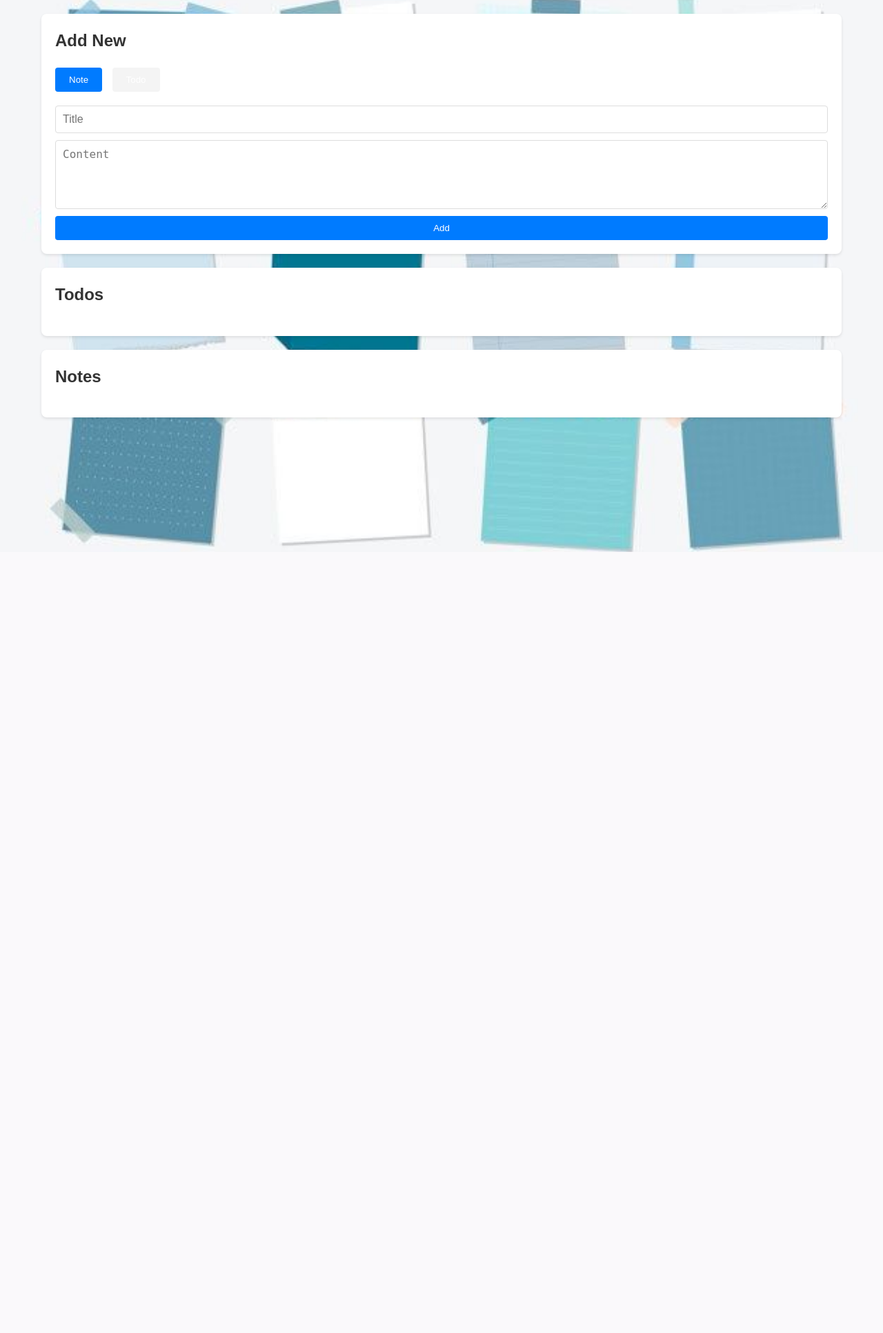
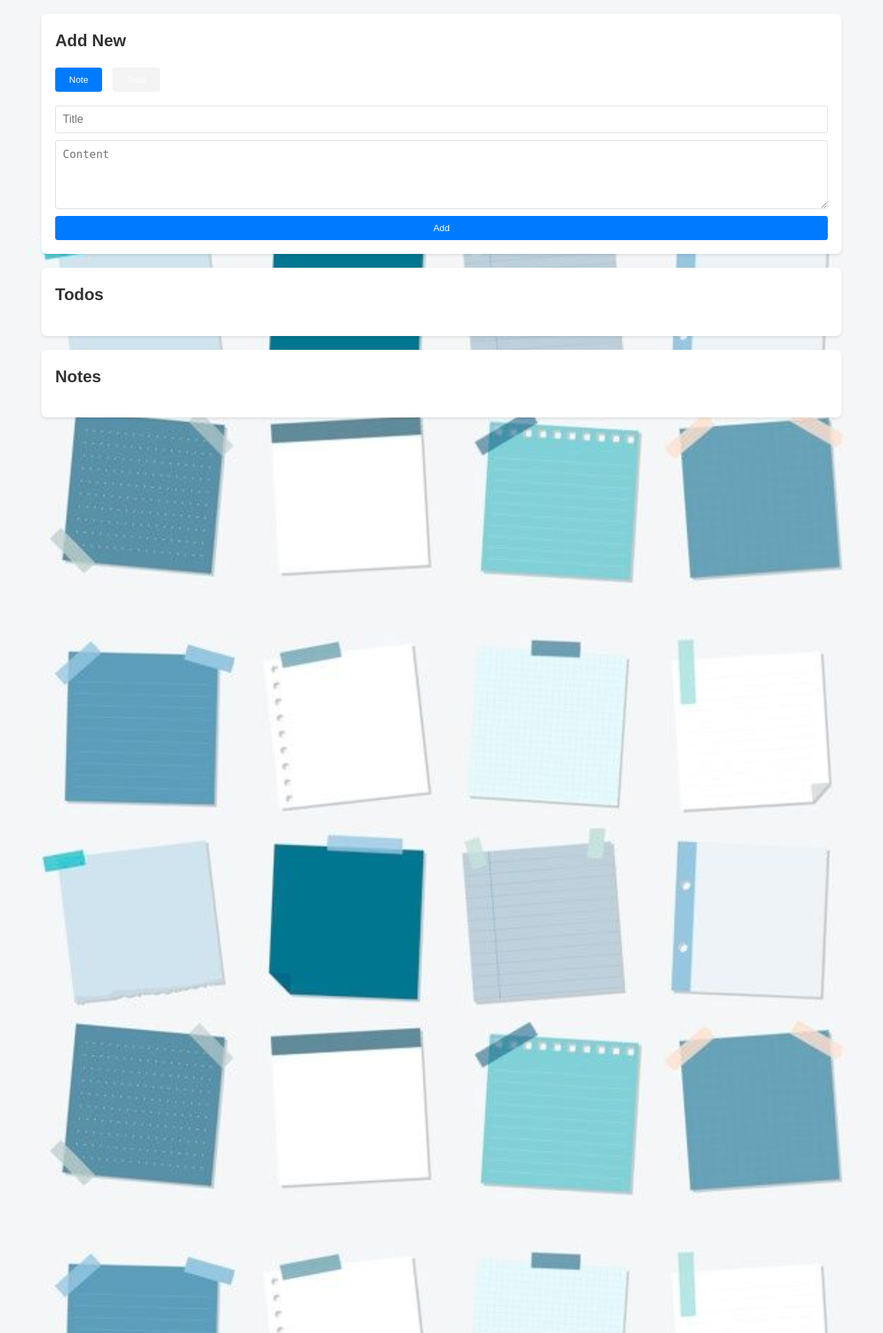
Before and after one commit to Zenouba/notes-app-zineb, a Flask app: page / in a window 1280 px wide. Shown: the top 1932 px of the page at 69% size. Before the commit the page ends 800 px from the top, so only its background shows below. Run offline with Flask 3, Linux system fonts and the light colour scheme; data that the repository does not hold is empty.

Commit message:
Update style.css

```diff
--- a/app/static/style.css
+++ b/app/static/style.css
@@ -11,7 +11,7 @@ body {
     background-size: cover;
     background-position: center;
     background-attachment: fixed;
-    height: 100vh;
+    height: 500vh;
     margin: 0;
 }
 
```
